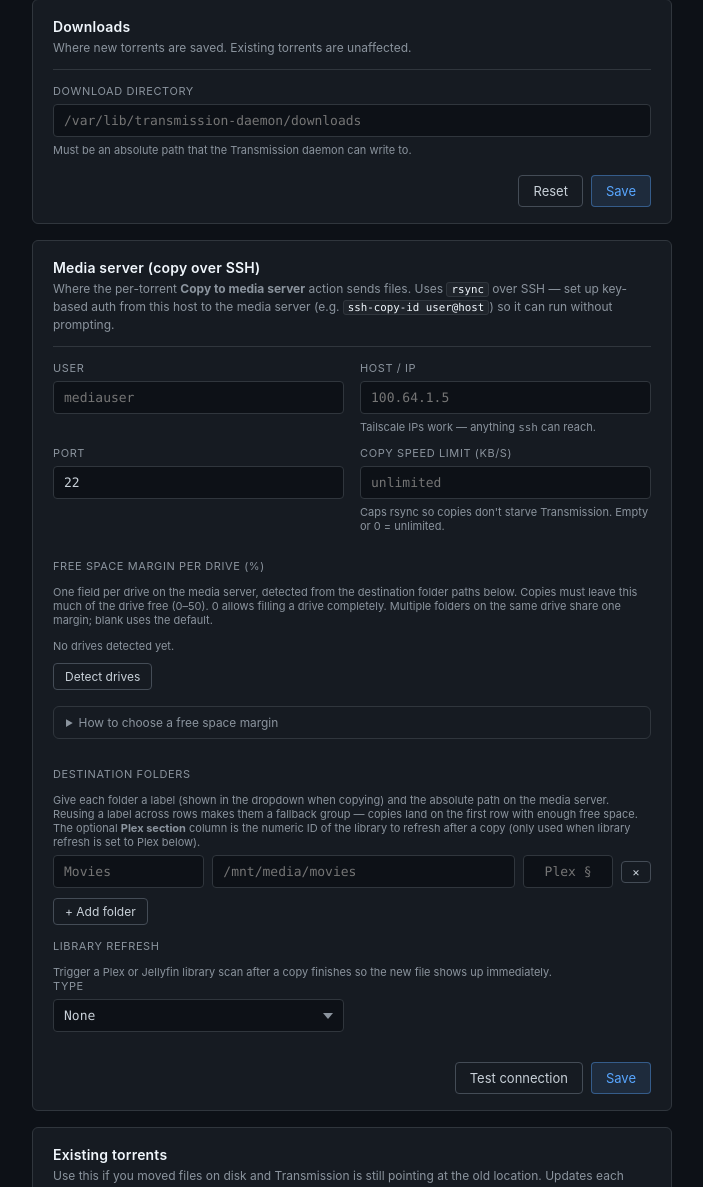
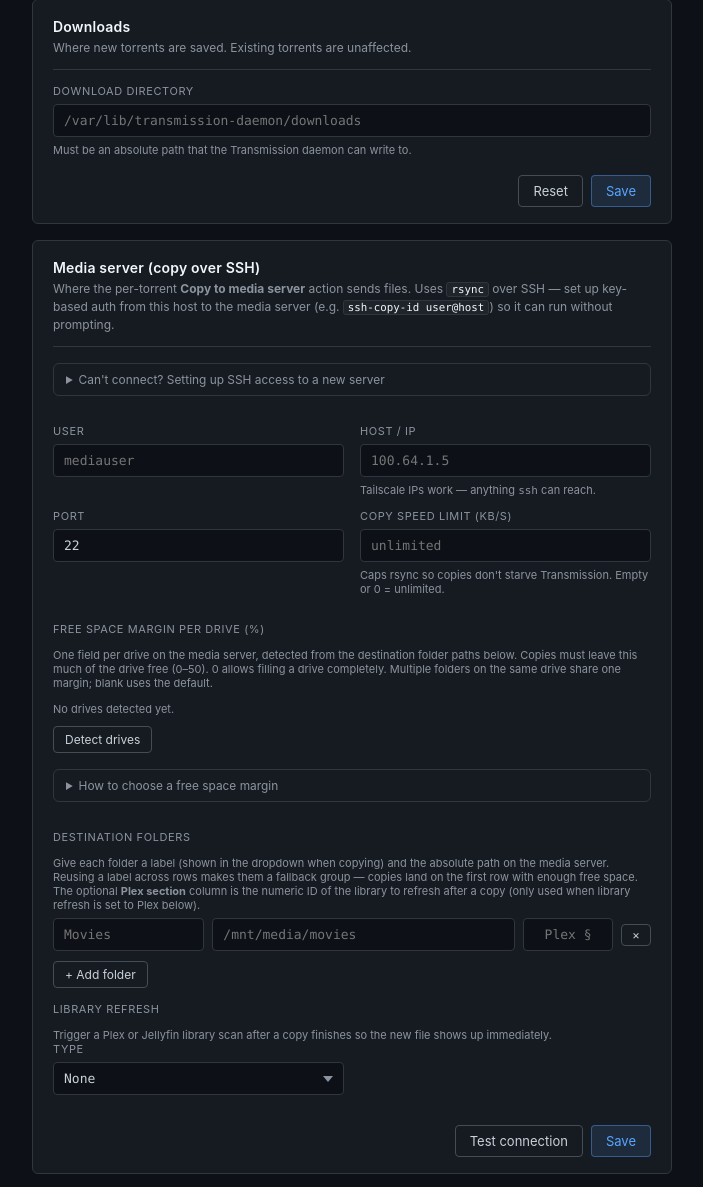
Before and after one commit to Amplify-Maverick/transmission-dashboard, a Flask app: page /settings in a window 1280 px wide. Shown: the part 73-1260 px from the top of the page, without its empty margins (288-991 px from the left). Run offline with Flask 3, Linux system fonts and the light colour scheme; the visitor is signed in with stand-in values (Sample User, id 1); data that the repository does not hold is empty; some libraries are stand-ins or nearby versions.

Commit message:
Add SSH-setup help and stale-drive deletion to Media server settings
Two additions to the Media server section of Settings:

- A collapsible "Can't connect?" dropdown walking through the causes of
  an SSH "Permission denied (publickey,password)" error when pointing at
  a new server: wrong username, key not yet installed (ssh-copy-id),
  password auth disabled, and the Tailscale/CGNAT reachability check.

- A delete button on stale per-drive margin rows (saved overrides the
  live probe no longer sees, e.g. from a former server). Only undetected
  rows are deletable; removals are tracked so a background re-detect
  can't resurrect them, and persist on Save by dropping from the config.

Co-Authored-By: Claude Opus 4.8 <noreply@anthropic.com>
Claude-Session: https://claude.ai/code/session_01R7ALJi9RtZ8WEaaFQY8rDy

```diff
--- a/static/style.css
+++ b/static/style.css
@@ -2687,7 +2687,7 @@ body.select-mode-right .torrent-list {
 
 .media-drive-row {
     display: grid;
-    grid-template-columns: 1fr 90px;
+    grid-template-columns: 1fr 90px auto;
     gap: 8px;
     align-items: center;
 }
@@ -2710,7 +2710,8 @@ body.select-mode-right .torrent-list {
     font-size: 12px;
 }
 
-.media-folder-remove {
+.media-folder-remove,
+.media-drive-remove {
     padding: 4px 10px;
     line-height: 1;
 }
--- a/templates/settings.html
+++ b/templates/settings.html
@@ -69,6 +69,42 @@
                         (e.g. <code>ssh-copy-id user@host</code>) so it can run without prompting.
                     </p>
                 </header>
+
+                <details class="field-details">
+                    <summary>Can't connect? Setting up SSH access to a new server</summary>
+                    <div class="field-details-body">
+                        <p>
+                            An error like
+                            <code>user@100.64.1.5: Permission denied (publickey,password)</code>
+                            means the network is fine — SSH reached the server — but it rejected the login. That's
+                            a credentials problem, not connectivity. Work through these:
+                        </p>
+                        <ul>
+                            <li>
+                                <strong>Check the username.</strong> The <em>User</em> field must be a real account on
+                                the media server (e.g. the OS default or the one you created during install), not a
+                                placeholder like <code>user</code>.
+                            </li>
+                            <li>
+                                <strong>Install this host's key on the server.</strong> Publickey fails until the new
+                                server has this host's public key. From this host, run once:
+                                <code>ssh-copy-id user@100.64.1.5</code> &mdash; it prompts for the password, then
+                                appends the key to <code>~/.ssh/authorized_keys</code>. Key auth works after that.
+                            </li>
+                            <li>
+                                <strong>If the password is also rejected</strong>, either it's the wrong
+                                user/password, or the server has <code>PasswordAuthentication no</code> in its sshd
+                                config. In that case <code>ssh-copy-id</code> can't bootstrap &mdash; add this host's
+                                key another way (console/keyboard access, or the server's own admin UI).
+                            </li>
+                            <li>
+                                <strong>Tailscale/CGNAT note:</strong> addresses in <code>100.64.0.0/10</code> are
+                                Tailscale IPs. Make sure the new server is actually on your tailnet and reachable
+                                (<code>tailscale ping</code>) before assuming an auth problem.
+                            </li>
+                        </ul>
+                    </div>
+                </details>
 
                 <div class="form-error" id="media-error" hidden></div>
                 <div class="form-error" id="media-tailscale-auth" hidden>
@@ -468,7 +504,12 @@
             return Math.round(bytes / GB) + ' GB';
         }
 
-        function buildDriveRow(mountpoint, meta, marginPercent) {
+        // Mountpoints the user removed this session (stale overrides from an
+        // old server). Kept so a background re-detect can't resurrect them
+        // before the next save writes them out of the config.
+        const deletedDriveMounts = new Set();
+
+        function buildDriveRow(mountpoint, meta, marginPercent, deletable = false) {
             const row = document.createElement('div');
             row.className = 'media-drive-row';
             row.dataset.mountpoint = mountpoint;
@@ -495,6 +536,23 @@
             input.addEventListener('input', clearMediaBanner);
             row.appendChild(info);
             row.appendChild(input);
+            if (deletable) {
+                const del = document.createElement('button');
+                del.type = 'button';
+                del.className = 'btn btn-sm media-drive-remove';
+                del.setAttribute('aria-label', 'Remove drive ' + mountpoint);
+                del.title = 'Remove this drive (from an old server) — takes effect when you save';
+                del.innerHTML = '&times;';
+                del.addEventListener('click', () => {
+                    deletedDriveMounts.add(mountpoint);
+                    row.remove();
+                    if (!mediaDrivesEl.querySelector('.media-drive-row')) {
+                        renderDrives([], collectDriveMargins() || {});
+                    }
+                    clearMediaBanner();
+                });
+                row.appendChild(del);
+            }
             return row;
         }
 
@@ -515,11 +573,12 @@
                 ));
             });
             // Saved overrides for drives the probe didn't see (offline USB
-            // disk, changed paths) stay visible and editable.
+            // disk, changed paths, or a former server) stay visible and
+            // editable, with a delete button so stale ones can be removed.
             Object.keys(m).forEach(mp => {
-                if (seen.has(mp)) return;
+                if (seen.has(mp) || deletedDriveMounts.has(mp)) return;
                 mediaDrivesEl.appendChild(buildDriveRow(
-                    mp, 'not detected — drive offline?', m[mp]
+                    mp, 'not detected — drive offline?', m[mp], true
                 ));
             });
             if (!mediaDrivesEl.children.length) {
@@ -658,6 +717,7 @@
                 // placeholder (the "blank uses…" default).
                 savedGlobalMargin = cfg.space_margin_percent ?? 8;
                 renderFolders(cfg.folders);
+                deletedDriveMounts.clear();
                 savedDriveMargins = cfg.drive_margins || {};
                 // Saved overrides show immediately; the SSH probe fills in
                 // the rest in the background (quiet — an unreachable media
@@ -747,6 +807,7 @@
                     throw new Error((data && data.error) || ('HTTP ' + res.status));
                 }
                 savedDriveMargins = drive_margins;
+                deletedDriveMounts.clear();
                 toast('Media destination saved', 'success');
             } catch (err) {
                 showMediaError('Save failed: ' + err.message);
```
